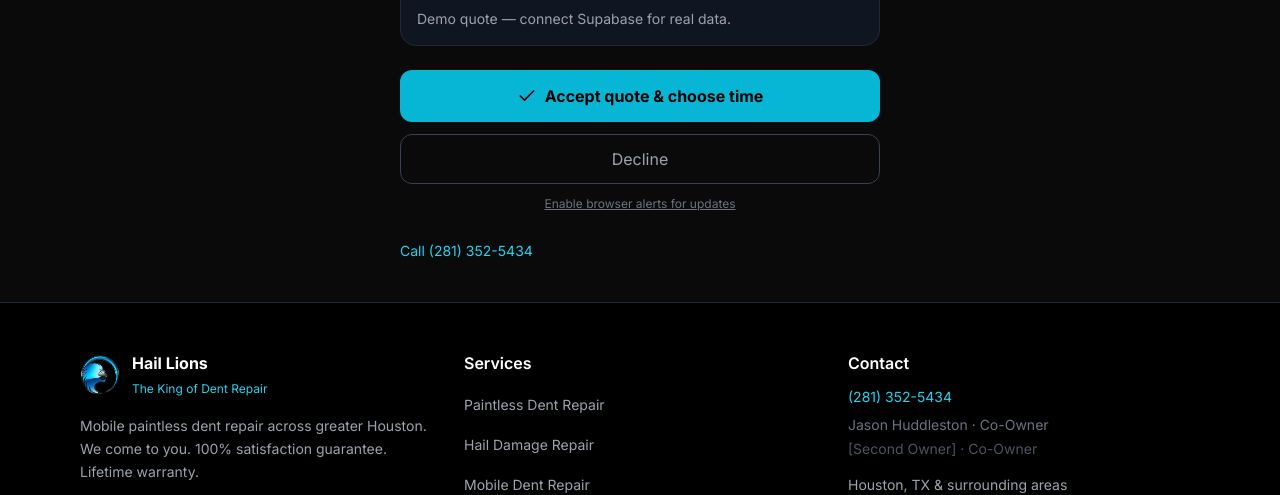
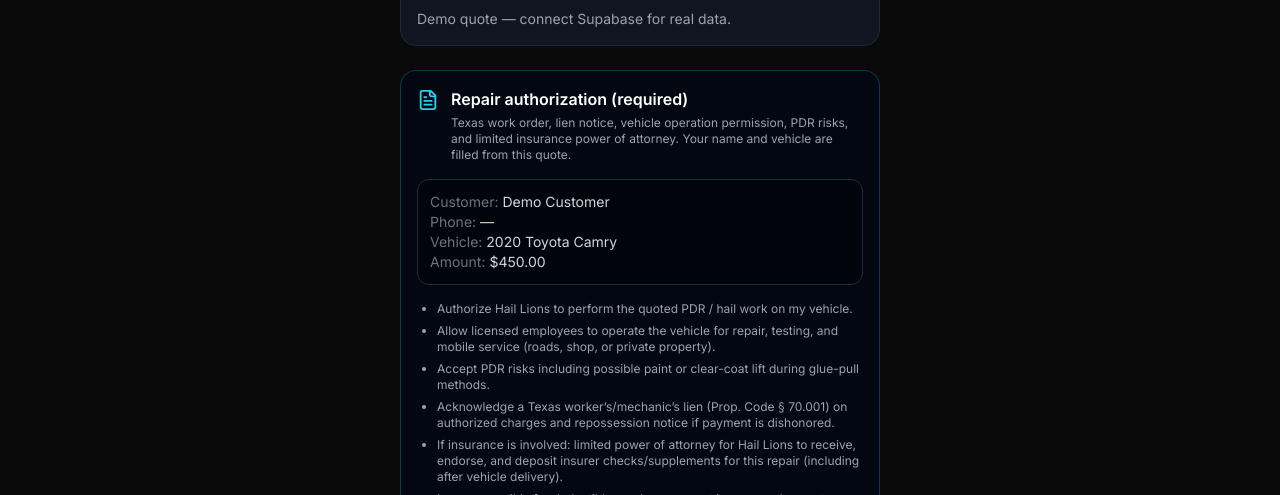
Before and after one commit to jasonubuntustudio-bot/Hail-Lions-Website-and-Scheduler, a Next.js app: page /quote/1 in a window 1280 px wide. Shown: the part 305-800 px from the top of the page. Built offline with nearby package versions, Linux system fonts and the light colour scheme; no server answers.

Commit message:
E-sign repair authorization on quote accept; insurance limited POA; store HTML in booking-photos

```diff
--- a/src/app/quote/[code]/page.tsx
+++ b/src/app/quote/[code]/page.tsx
@@ -15,21 +15,30 @@
   formatTimeLabel,
   type Slot,
 } from "@/components/SlotCalendar";
-import { Check, Calendar } from "lucide-react";
+import AuthorizeAndAccept from "@/components/AuthorizeAndAccept";
+import { Calendar } from "lucide-react";
 
 type Booking = {
   confirmationCode: string;
   status: string;
   fullName: string;
   phone: string;
+  email?: string | null;
+  address?: string | null;
   serviceType: string | null;
   vehicleYear: string | null;
   vehicleMake: string | null;
   vehicleModel: string | null;
+  vehicleColor?: string | null;
+  vin?: string | null;
   quoteAmountCents: number | null;
   quoteNotes: string | null;
   scheduledDate: string | null;
   scheduledWindow: string | null;
+  isInsurance?: boolean;
+  claimNumber?: string | null;
+  insuranceCompany?: string | null;
+  authSignedAt?: string | null;
 };
 
 export default function QuoteStatusPage() {
@@ -220,15 +229,27 @@
 
       {booking.status === "quoted" && (
         <div className="mb-6 space-y-3">
-          <button
-            type="button"
-            disabled={busy}
-            onClick={() => act("approve")}
-            className="flex w-full items-center justify-center gap-2 rounded-xl bg-cyan-500 py-3.5 font-bold text-black"
-          >
-            <Check size={20} />
-            Accept quote & choose time
-          </button>
+          <AuthorizeAndAccept
+            code={code}
+            fullName={booking.fullName}
+            phone={booking.phone}
+            vehicleYear={booking.vehicleYear}
+            vehicleMake={booking.vehicleMake}
+            vehicleModel={booking.vehicleModel}
+            quoteAmountCents={booking.quoteAmountCents}
+            isInsurance={booking.isInsurance}
+            claimNumber={booking.claimNumber}
+            insuranceCompany={booking.insuranceCompany}
+            onDone={async () => {
+              setBanner(
+                "Authorization signed & quote accepted — pick a day and time."
+              );
+              await loadSlots();
+              await load();
+            }}
+            onError={setError}
+          />
+          {error && <p className="text-sm text-red-400">{error}</p>}
           <button
             type="button"
             disabled={busy}
```
